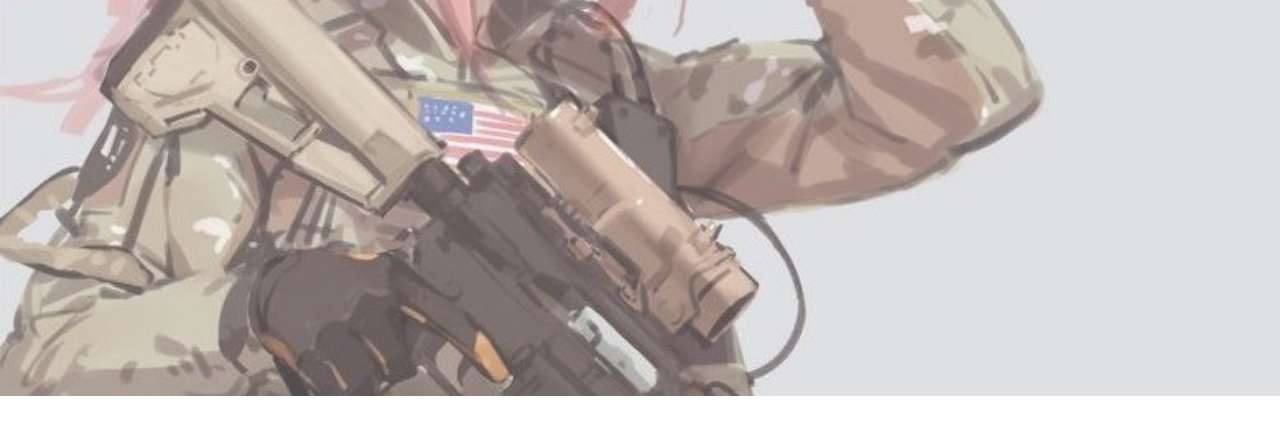
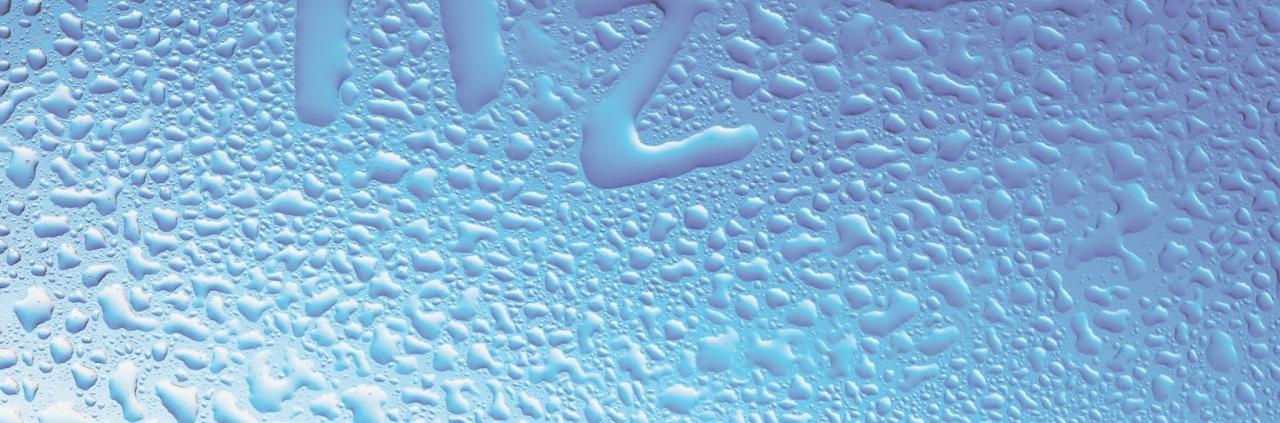
Before and after one commit to gao7yuan/PersonalWebPage, a website: page index.html in a window 1280 px wide. Shown: the part 377-800 px from the top of the page. Drawn offline with nearby package versions, Linux system fonts and the light colour scheme.

Commit message:
test index img

```diff
--- a/index.html
+++ b/index.html
@@ -18,7 +18,7 @@
       <a class="navitem" href="./resume.html">Resume</a>
   </div>
   <div class="navimg bkgimg">
-    <image src="./images/profile.jpg">
+    <image src="./images/H2O.jpg">
   </div>
   </header>
   <p class="banner">
```
